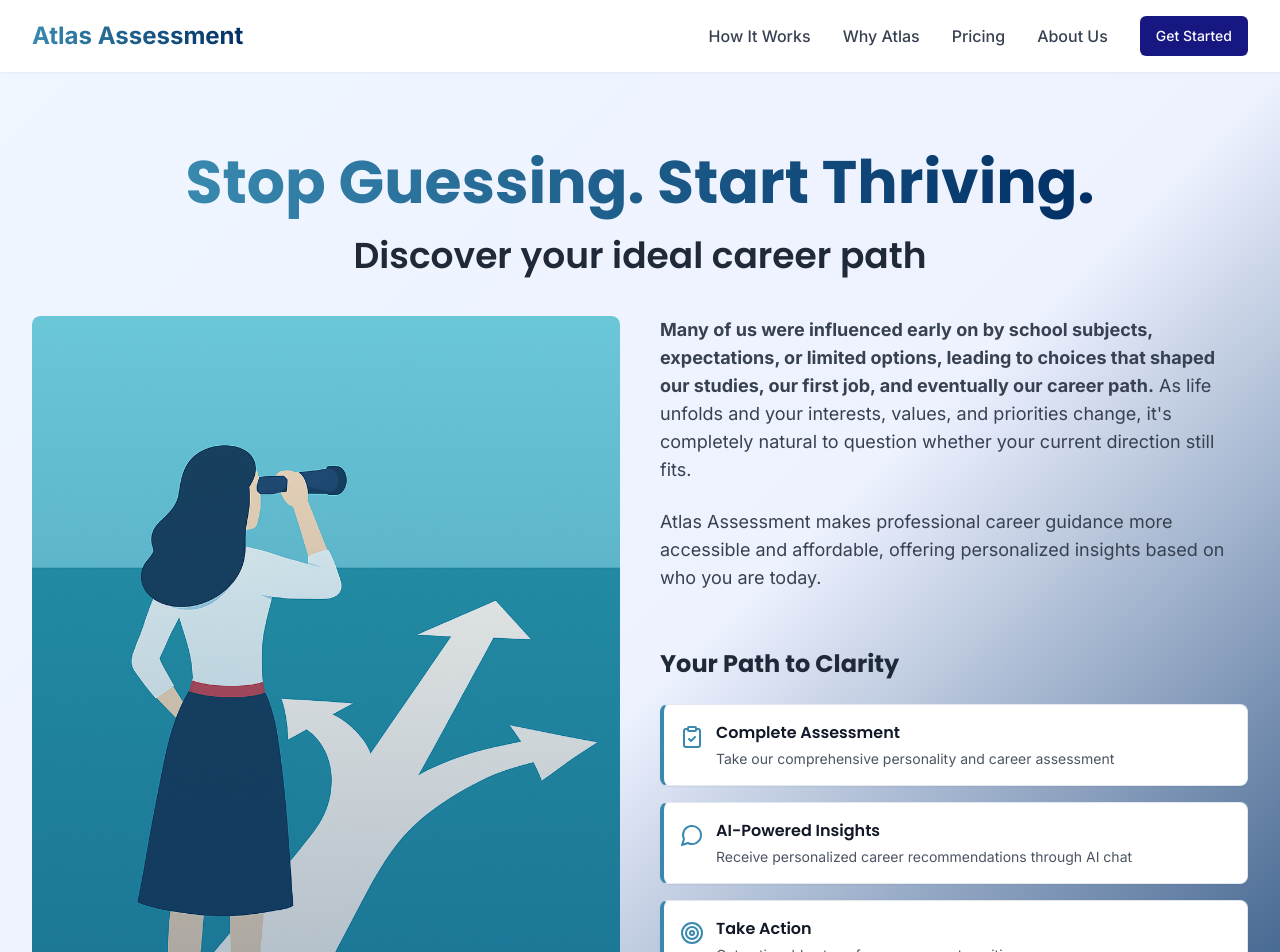
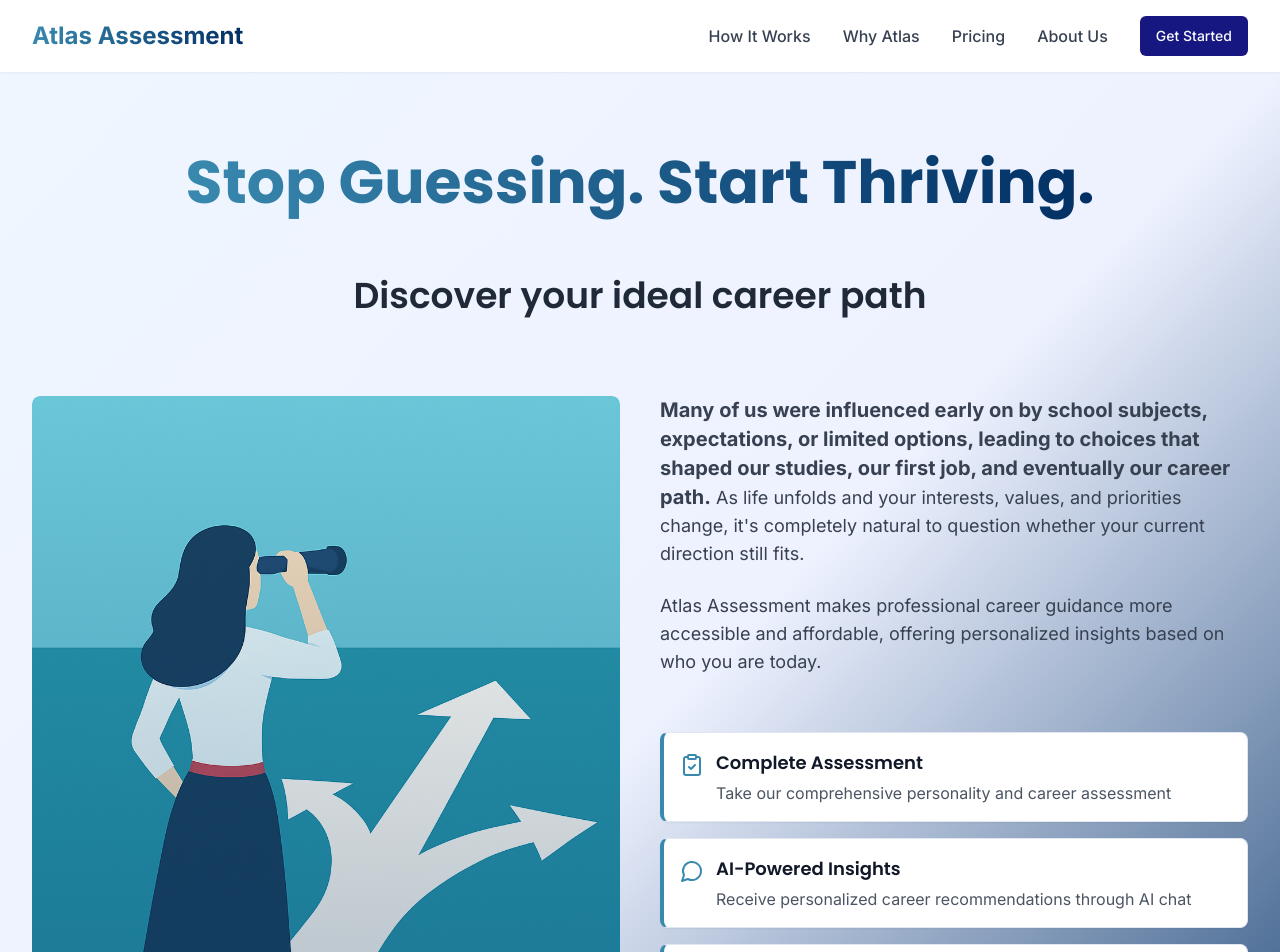
Before and after one commit to gitoverherefalkor/atlas-career-chat, a React (Vite) app: page / in a window 1280 px wide. Shown: the top 952 px of the page. Built offline with nearby package versions, Linux system fonts and the light colour scheme.

Commit message:
Visual edit in Lovable
Edited UI in Lovable

```diff
--- a/src/components/Hero.tsx
+++ b/src/components/Hero.tsx
@@ -1,12 +1,9 @@
-
 import React from 'react';
 import { Button } from "@/components/ui/button";
 import { ArrowRight, ClipboardCheck, MessageCircle, Target } from "lucide-react";
 import { Card, CardContent } from "@/components/ui/card";
-
 const Hero = () => {
-  return (
-    <section className="bg-gradient-to-br from-blue-50 via-indigo-50 to-atlas-navy pt-20 pb-32">
+  return <section className="bg-gradient-to-br from-blue-50 via-indigo-50 to-atlas-navy pt-20 pb-32">
       <div className="container-atlas">
         {/* Headings at the top */}
         <div className="mb-10">
@@ -15,7 +12,7 @@ const Hero = () => {
               Stop Guessing. Start Thriving.
             </span>
           </h1>
-          <h2 className="text-2xl font-semibold mb-6 text-gray-800 text-center md:text-4xl">
+          <h2 className="text-2xl font-semibold mb-6 text-gray-800 text-center py-[40px] md:text-4xl">
             Discover your ideal career path
           </h2>
         </div>
@@ -35,7 +32,7 @@ const Hero = () => {
             {/* Introductory text */}
             <div className="mb-8">
               <p className="text-lg text-gray-700 mb-6">
-                <span className="font-bold">Many of us were influenced early on by school subjects, expectations, or limited options, leading to choices that shaped our studies, our first job, and eventually our career path.</span> As life unfolds and your interests, values, and priorities change, it's completely natural to question whether your current direction still fits.
+                <span className="font-bold text-xl">Many of us were influenced early on by school subjects, expectations, or limited options, leading to choices that shaped our studies, our first job, and eventually our career path.</span> As life unfolds and your interests, values, and priorities change, it's completely natural to question whether your current direction still fits.
               </p>
               <p className="text-lg text-gray-700 mb-6">
                 Atlas Assessment makes professional career guidance more accessible and affordable, offering personalized insights based on who you are today.
@@ -44,7 +41,7 @@ const Hero = () => {
 
             {/* Your Path to Clarity section */}
             <div className="mb-8">
-              <h3 className="text-2xl font-bold mb-6 text-gray-800">Your Path to Clarity</h3>
+
 
               <div className="space-y-4">
                 <Card className="border-l-4 border-l-atlas-blue">
@@ -52,8 +49,8 @@ const Hero = () => {
                     <div className="flex items-start gap-3">
                       <ClipboardCheck className="h-6 w-6 text-atlas-blue mt-1 flex-shrink-0" />
                       <div>
-                        <h4 className="font-semibold text-gray-900 mb-1">Complete Assessment</h4>
-                        <p className="text-gray-600 text-sm">Take our comprehensive personality and career assessment</p>
+                        <h4 className="font-semibold text-gray-900 mb-1 text-lg">Complete Assessment</h4>
+                        <p className="text-gray-600 text-base">Take our comprehensive personality and career assessment</p>
                       </div>
                     </div>
                   </CardContent>
@@ -64,8 +61,8 @@ const Hero = () => {
                     <div className="flex items-start gap-3">
                       <MessageCircle className="h-6 w-6 text-atlas-blue mt-1 flex-shrink-0" />
                       <div>
-                        <h4 className="font-semibold text-gray-900 mb-1">AI-Powered Insights</h4>
-                        <p className="text-gray-600 text-sm">Receive personalized career recommendations through AI chat</p>
+                        <h4 className="font-semibold text-gray-900 mb-1 text-lg">AI-Powered Insights</h4>
+                        <p className="text-gray-600 text-base">Receive personalized career recommendations through AI chat</p>
                       </div>
                     </div>
                   </CardContent>
@@ -76,8 +73,8 @@ const Hero = () => {
                     <div className="flex items-start gap-3">
                       <Target className="h-6 w-6 text-atlas-blue mt-1 flex-shrink-0" />
                       <div>
-                        <h4 className="font-semibold text-gray-900 mb-1">Take Action</h4>
-                        <p className="text-gray-600 text-sm">Get actionable steps for your career transition</p>
+                        <h4 className="font-semibold text-gray-900 mb-1 text-lg">Take Action</h4>
+                        <p className="text-gray-600 text-base">Get actionable steps for your career transition</p>
                       </div>
                     </div>
                   </CardContent>
@@ -103,8 +100,6 @@ const Hero = () => {
           </div>
         </div>
       </div>
-    </section>
-  );
+    </section>;
 };
-
 export default Hero;
```
